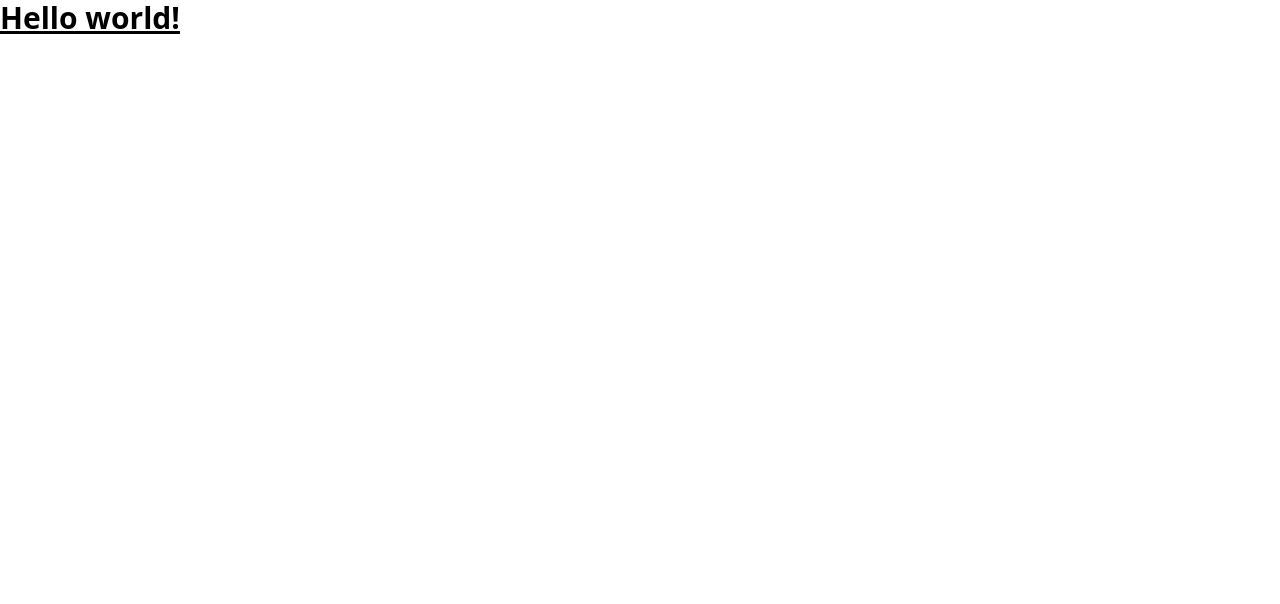
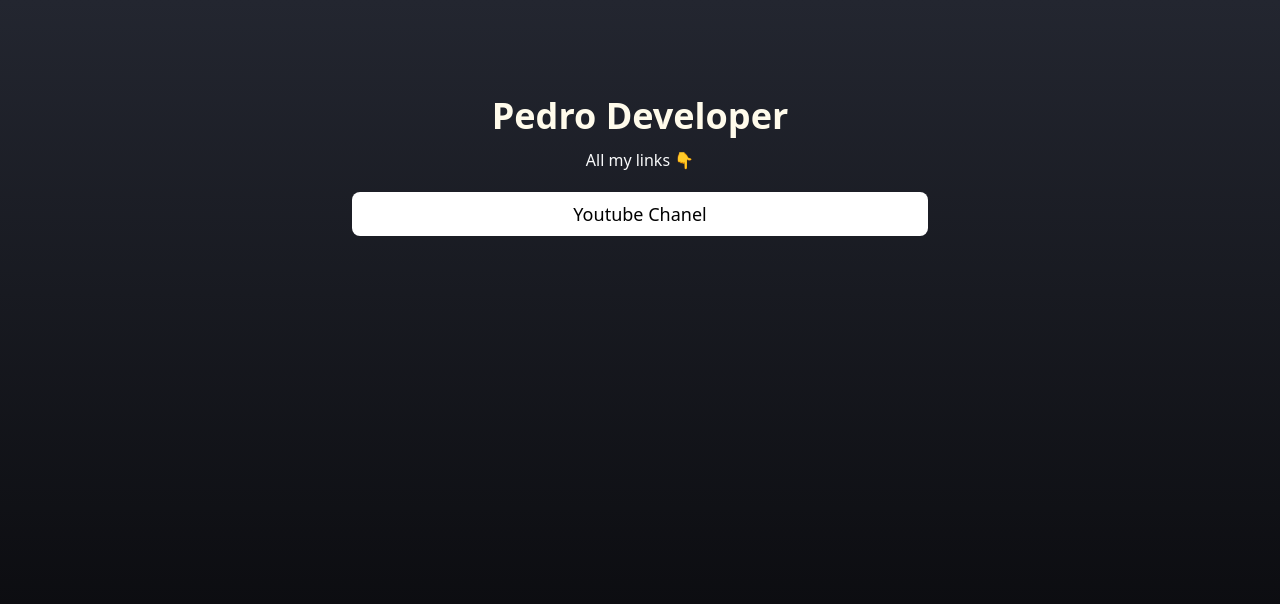
Before and after one commit to pedrohfreitas01/linkTree-ReactJS, a React (Vite) app: page / in a window 1280 px wide. Shown: the top 604 px of the page. Built offline with nearby package versions, Linux system fonts and the light colour scheme.

Commit message:
feat: home page

```diff
--- a/package.json
+++ b/package.json
@@ -13,6 +13,7 @@
     "@tailwindcss/vite": "^4.0.6",
     "react": "^19.0.0",
     "react-dom": "^19.0.0",
+    "react-icons": "^5.4.0",
     "react-router-dom": "^7.1.5",
     "tailwindcss": "^4.0.6"
   },
--- a/src/Pages/Home/index.tsx
+++ b/src/Pages/Home/index.tsx
@@ -4,9 +4,24 @@ import "tailwindcss";
 
 function Home() {
   return (
-    <h1 className="text-3xl font-bold underline bgf">
-      Hello world!
-    </h1>
+    <div className="flex flex-col w-full py-4 items-center justify-center">
+      <h1 className=" md:text-4xl text-3xl font-bold text-amber-50 mt-20">Pedro Developer</h1>
+      <span className="text-gray-50 mb-5 mt-3">All my links 👇</span>
+
+      <main className="flex flex-col w-11/12 max-w-xl text-center">
+        <section className="bg-white mb-4 w-full py-2 rounded-lg select-none transition-transform hover:scale-105">
+          <a href="#">
+            <p className="text-base md:text-lg">
+              Youtube Chanel
+            </p>
+          </a>
+        </section>
+
+        <footer className="flex justify-center gap-2 my-4">
+
+        </footer>
+      </main>
+    </div>
   )
 }
 
--- a/src/index.css
+++ b/src/index.css
@@ -1,2 +1,7 @@
 @import "tailwindcss";
 @import "tailwindcss/utilities";
+
+body{
+    min-height: 100vh;
+    background: linear-gradient(#232630, #050507);
+}
```
Also changed, not shown: 1 other file (tests, documents, lock files or other folders).
